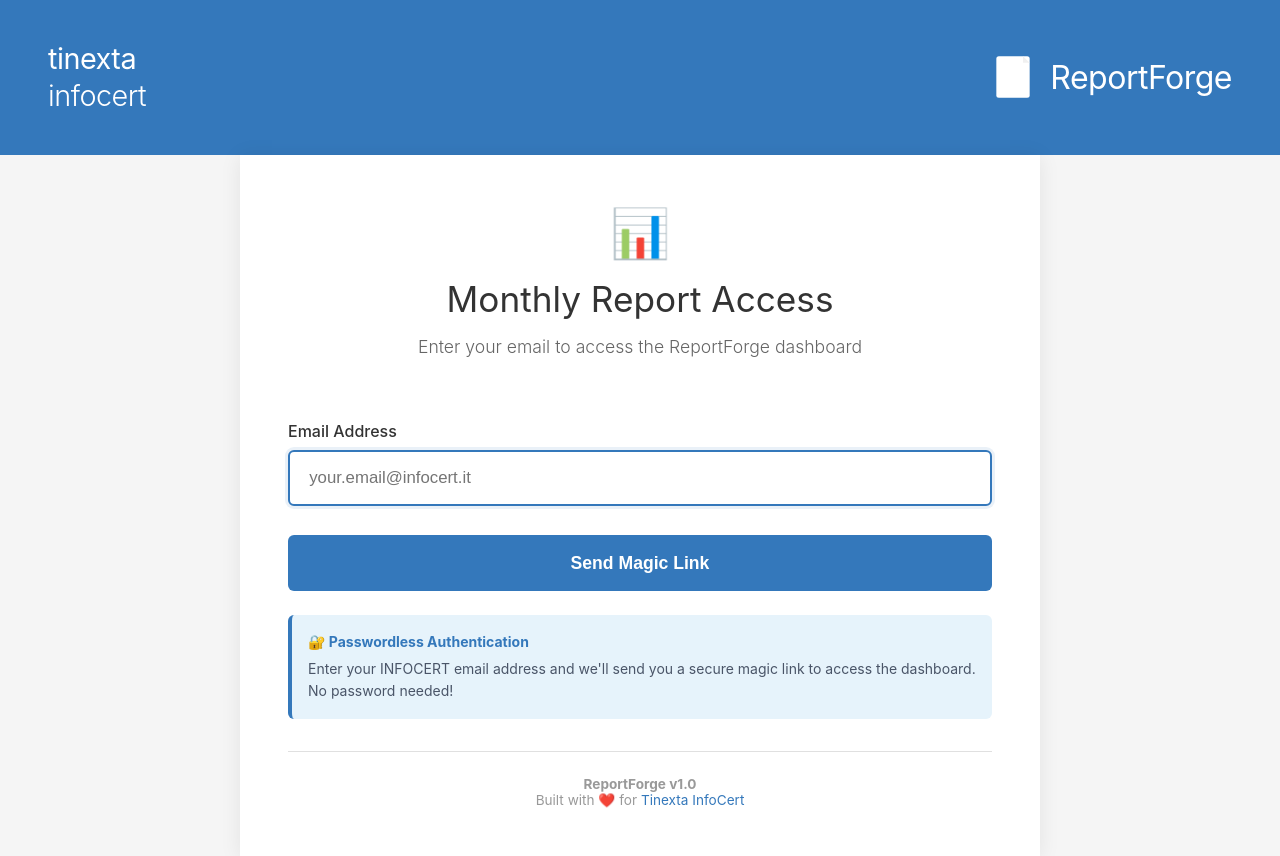
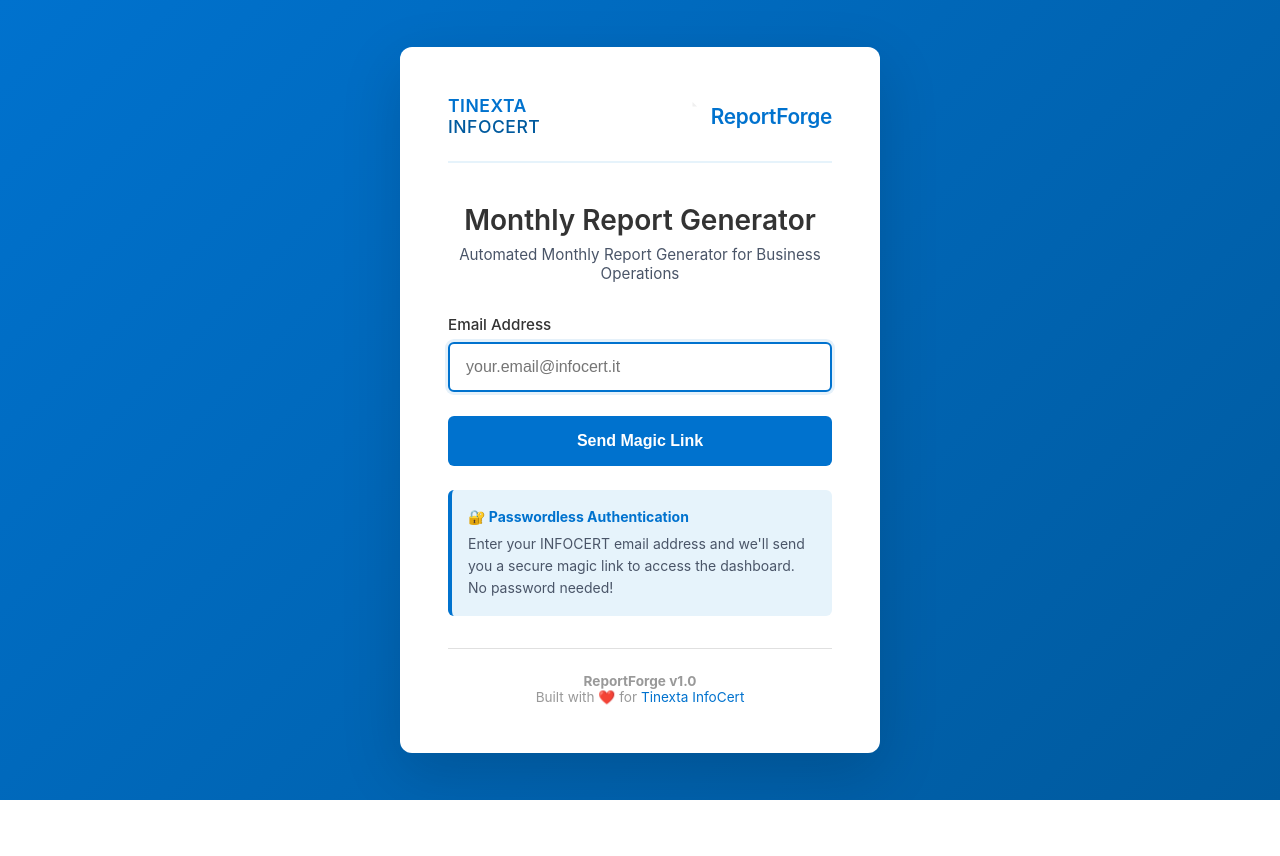
Before and after one commit to ilvolodel/reportforge, a Python web app: template frontend/templates/login.html in a window 1280 px wide. After the commit the page ends 800 px from the top, so only its background shows below. Run offline with Jinja, Linux system fonts and the light colour scheme; the template is opened without the code that fills it, so the values that code supplies are empty.

Commit message:
Restore centered login box layout with split header
- Back to centered white box on gradient background (original layout)
- Keep split header: TINEXTA/INFOCERT left, ReportForge right
- Clean professional design matching first mockup
- Removed full-width layout that client didn't like

```diff
--- a/frontend/templates/login.html
+++ b/frontend/templates/login.html
@@ -6,8 +6,8 @@
     <title>ReportForge - Login | Tinexta InfoCert</title>
     <style>
         :root {
-            --infocert-blue: #3478bb;
-            --infocert-dark-blue: #2861a0;
+            --infocert-blue: #0072CE;
+            --infocert-dark-blue: #005a9e;
             --infocert-light-blue: #e6f3fb;
             --infocert-gray: #4a5568;
             --infocert-light-gray: #f7f9fc;
@@ -23,124 +23,122 @@
 
         body {
             font-family: -apple-system, BlinkMacSystemFont, 'Segoe UI', Roboto, Oxygen, Ubuntu, Cantarell, sans-serif;
-            background: #f5f5f5;
+            background: linear-gradient(135deg, var(--infocert-blue) 0%, var(--infocert-dark-blue) 100%);
             min-height: 100vh;
+            display: flex;
+            align-items: center;
+            justify-content: center;
+            padding: 20px;
         }
 
-        /* Header blu con loghi */
-        .header {
-            background: var(--infocert-blue);
-            padding: 2.5rem 3rem;
+        .login-container {
+            background: white;
+            padding: 3rem;
+            border-radius: 12px;
+            box-shadow: 0 20px 60px rgba(0, 0, 0, 0.15);
+            max-width: 480px;
+            width: 100%;
+        }
+
+        /* Header con loghi sinistra/destra */
+        .logo-header {
             display: flex;
             justify-content: space-between;
             align-items: center;
+            margin-bottom: 2.5rem;
+            padding-bottom: 1.5rem;
+            border-bottom: 2px solid var(--infocert-light-blue);
         }
 
         .logo-left {
-            color: white;
-            font-size: 1.8rem;
-            font-weight: 300;
-            letter-spacing: -0.5px;
-            line-height: 1.3;
+            display: flex;
+            flex-direction: column;
         }
 
-        .logo-left strong {
-            display: block;
-            font-weight: 400;
+        .logo-left-line1 {
+            font-size: 1.1rem;
+            color: var(--infocert-blue);
+            font-weight: 600;
+            letter-spacing: 0.5px;
+        }
+
+        .logo-left-line2 {
+            font-size: 1.1rem;
+            color: var(--infocert-dark-blue);
+            font-weight: 500;
+            letter-spacing: 0.5px;
         }
 
         .logo-right {
             display: flex;
             align-items: center;
-            gap: 0.8rem;
+            gap: 0.5rem;
         }
 
-        .logo-right-icon {
-            width: 50px;
-            height: 50px;
+        .logo-right img {
+            width: 35px;
+            height: 35px;
         }
 
         .logo-right-text {
-            color: white;
-            font-size: 2rem;
-            font-weight: 400;
-            letter-spacing: -0.5px;
+            font-size: 1.3rem;
+            color: var(--infocert-blue);
+            font-weight: 600;
+            letter-spacing: -0.3px;
         }
 
-        /* Container principale */
-        .main-container {
-            max-width: 800px;
-            margin: 0 auto;
-            background: white;
-            box-shadow: 0 2px 20px rgba(0, 0, 0, 0.08);
+        .title {
+            text-align: center;
+            margin-bottom: 2rem;
         }
 
-        /* Sezione titolo */
-        .title-section {
-            text-align: center;
-            padding: 3rem 3rem 2rem 3rem;
+        .title h1 {
+            font-size: 1.75rem;
+            color: #333;
+            margin-bottom: 0.5rem;
+            font-weight: 600;
         }
 
-        .title-icon {
-            font-size: 3rem;
-            margin-bottom: 1rem;
-        }
-
-        .title-section h1 {
-            font-size: 2.2rem;
-            color: #333;
-            font-weight: 400;
-            margin-bottom: 1rem;
-        }
-
-        .title-section p {
-            font-size: 1.1rem;
-            color: #666;
-            font-weight: 300;
-        }
-
-        /* Form section */
-        .form-section {
-            padding: 2rem 3rem 3rem 3rem;
+        .title p {
+            color: var(--infocert-gray);
+            font-size: 0.95rem;
         }
 
         .form-group {
-            margin-bottom: 1.8rem;
+            margin-bottom: 1.5rem;
         }
 
         label {
             display: block;
-            margin-bottom: 0.6rem;
+            margin-bottom: 0.5rem;
             color: #333;
             font-weight: 500;
-            font-size: 1rem;
+            font-size: 0.95rem;
         }
 
         input[type="email"] {
             width: 100%;
-            padding: 1rem 1.2rem;
-            border: 2px solid #ddd;
+            padding: 0.875rem 1rem;
+            border: 2px solid #e0e0e0;
             border-radius: 6px;
-            font-size: 1.05rem;
+            font-size: 1rem;
             transition: all 0.3s;
-            color: #888;
         }
 
         input[type="email"]:focus {
             outline: none;
             border-color: var(--infocert-blue);
-            box-shadow: 0 0 0 3px rgba(52, 120, 187, 0.1);
-            color: #333;
+            box-shadow: 0 0 0 3px rgba(0, 114, 206, 0.1);
         }
 
         button {
             width: 100%;
-            padding: 1.1rem;
+            padding: 1rem;
             background: var(--infocert-blue);
             color: white;
             border: none;
             border-radius: 6px;
-            font-size: 1.1rem;
+            font-size: 1rem;
             font-weight: 600;
             cursor: pointer;
             transition: all 0.3s;
@@ -221,54 +219,43 @@
             text-decoration: underline;
         }
 
-        /* Responsive design */
-        @media (max-width: 768px) {
-            .header {
-                flex-direction: column;
-                gap: 1.5rem;
+        @media (max-width: 600px) {
+            .login-container {
                 padding: 2rem 1.5rem;
             }
 
-            .logo-left, .logo-right-text {
-                font-size: 1.5rem;
-            }
-
-            .title-section h1 {
-                font-size: 1.8rem;
-            }
-
-            .form-section {
-                padding: 1.5rem;
+            .logo-header {
+                flex-direction: column;
+                gap: 1rem;
+                align-items: flex-start;
             }
         }
     </style>
 </head>
 <body>
-    <!-- Header blu con loghi -->
-    <div class="header">
+    <div class="login-container">
+        <!-- Header con loghi separati -->
+        <div class="logo-header">
             <div class="logo-left">
-            <strong>tinexta</strong>
-            infocert
+                <span class="logo-left-line1">TINEXTA</span>
+                <span class="logo-left-line2">INFOCERT</span>
             </div>
             <div class="logo-right">
-            <img src="/static/assets/reportforge-logo.svg" alt="ReportForge" class="logo-right-icon">
+                <img src="/static/assets/reportforge-logo.svg" alt="ReportForge Icon">
                 <span class="logo-right-text">ReportForge</span>
             </div>
         </div>
 
-    <!-- Container principale -->
-    <div class="main-container">
-        <!-- Sezione titolo -->
-        <div class="title-section">
-            <div class="title-icon">📊</div>
-            <h1>Monthly Report Access</h1>
-            <p>Enter your email to access the ReportForge dashboard</p>
+        <!-- Titolo -->
+        <div class="title">
+            <h1>Monthly Report Generator</h1>
+            <p>Automated Monthly Report Generator for Business Operations</p>
         </div>
 
-        <!-- Form section -->
-        <div class="form-section">
+        <!-- Alert messages -->
         <div id="alert" class="alert"></div>
 
+        <!-- Login Form -->
         <form id="loginForm">
             <div class="form-group">
                 <label for="email">Email Address</label>
@@ -282,21 +269,21 @@
                 />
             </div>
 
-
             <button type="submit" id="submitBtn">
                 Send Magic Link
             </button>
         </form>
 
+        <!-- Info box -->
         <div class="info">
             <strong>🔐 Passwordless Authentication</strong>
             Enter your INFOCERT email address and we'll send you a secure magic link to access the dashboard. No password needed!
         </div>
 
+        <!-- Footer -->
         <div class="footer">
             <strong>ReportForge v1.0</strong><br>
             Built with ❤️ for <a href="https://www.infocert.it/" target="_blank">Tinexta InfoCert</a>
-            </div>
         </div>
     </div>
 
```
Lines whose indentation alone changed are shown as unchanged.
